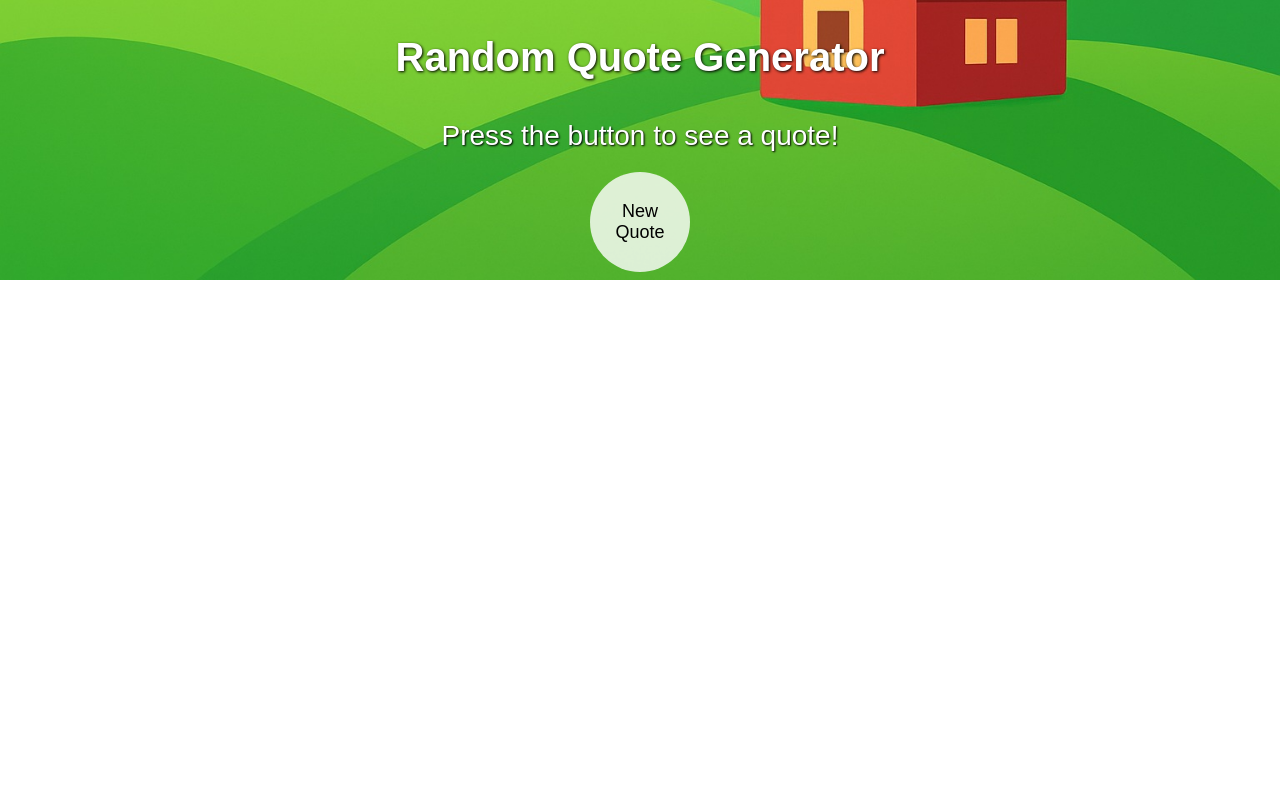
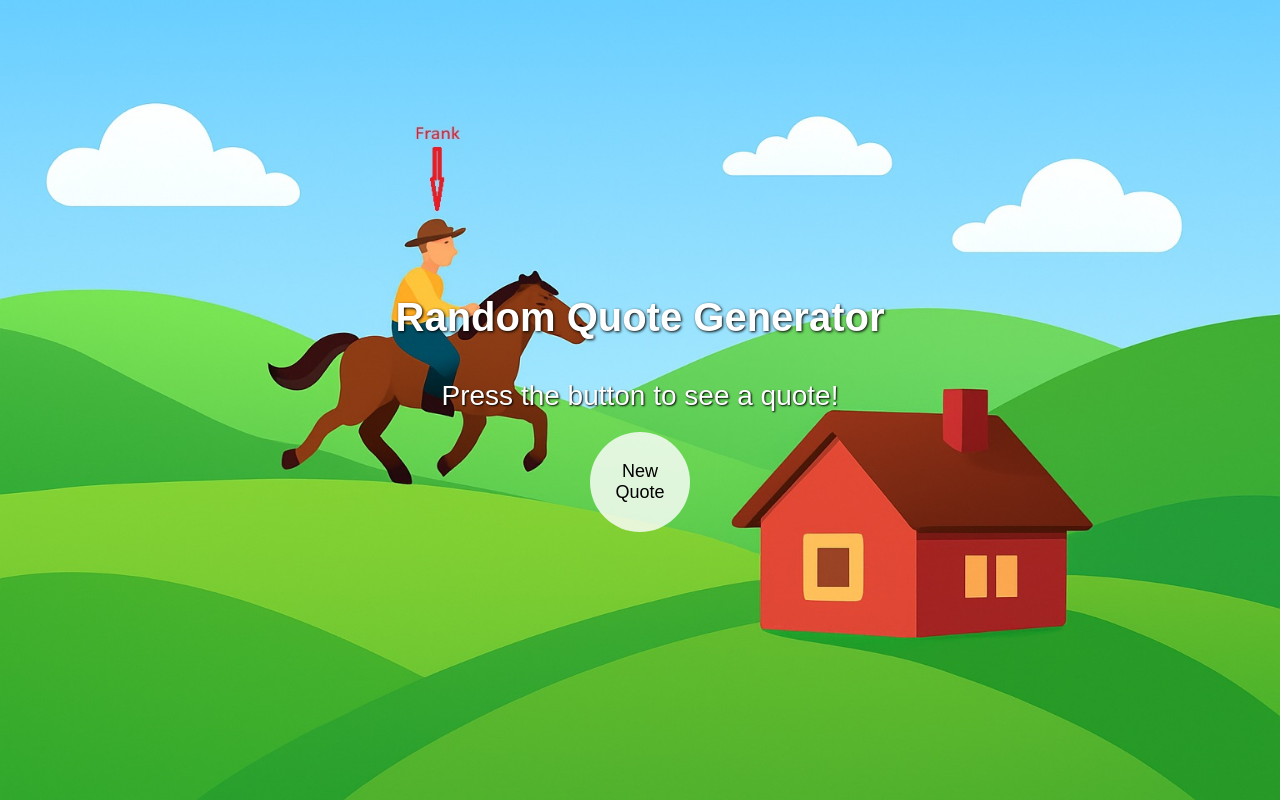
Before and after one commit to Ed-Williams1/Test-1, a plain HTML site: page index.html in a window 1280 px wide. Drawn offline with Linux system fonts and the light colour scheme.

Commit message:
Adjust background position to show horse

```diff
--- a/style.css
+++ b/style.css
@@ -17,9 +17,11 @@
   justify-content: center;
   align-items: center;
   text-align: center;
+  height: 100vh;
+  margin: 0;
   background-image: url("Frank.jpg");
-      background-size: cover;
-      background-position: bottom center;
+  background-size: 100% 100%; /* stretches image to fit width and height */
+  background-position: center;
   background-repeat: no-repeat;
 }
 
```
Lines whose indentation alone changed are shown as unchanged.
